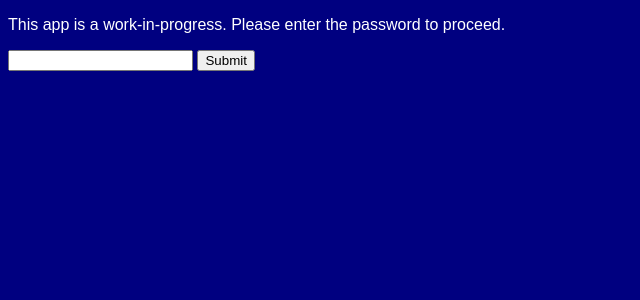
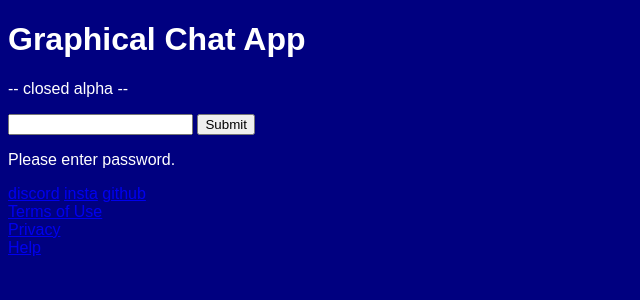
Before and after one commit to tashhhh4/graphicalchat, a Django app: page /authentication/alpha-password/ in a window 1280 px wide. Shown: the top 300 px of the page, without its empty margins (0-640 px from the left). Run offline with Django 5.2, Linux system fonts and the light colour scheme.

Commit message:
password lock screen also on login app theme.

```diff
--- a/app/gclogin/templates/gclogin/alpha_password_lock.html
+++ b/app/gclogin/templates/gclogin/alpha_password_lock.html
@@ -1,13 +1,8 @@
-{% load static %}
-<!DOCTYPE html>
-<html lang="en">
-<head>
-    <meta charset="UTF-8">
-    <meta name="viewport" content="width=device-width, initial-scale=1.0">
-    <link rel="stylesheet" href="{% static 'gclogin/gclogin.css' %}">
-    <title>Graphical Chat - Temporary Password Page to Keep Out the Bad Guys</title>
-</head>
-<body>
+{% extends 'gclogin/base.html' %}
+
+{% block title %}Graphical Chat App - Temporary password page to keep out the bad guys{% endblock %}
+
+{% block main %}
 
   <!-- Django Middleware Messages -->
  {% if messages %}
@@ -19,14 +14,13 @@
   {% endfor %}
  {% endif %}
 
-  <!-- Prompt -->
-  <p>This app is a work-in-progress. Please enter the password to proceed.</p>
-
-  <form action="{% url 'unlockAlphaPassword' %}" method="post">
+  <form class="yellow-form" action="{% url 'unlockAlphaPassword' %}" method="post">
     {% csrf_token %}
-    <input type="password" name="password">
-    <input type="submit">
+    <h1>Graphical Chat App</h1>
+    <p class="subtitle">-- closed alpha --</p>
+    <input id="password_input" type="password" name="password">
+    <input type="submit" value="Submit" class="red-submit">
+    <p class="red-help-text">Please enter password.</p>
   </form>
 
-</body>
-</html>
+{% endblock %}
--- a/app/gclogin/templates/gclogin/base.html
+++ b/app/gclogin/templates/gclogin/base.html
@@ -1,8 +1,10 @@
+{% load static %}
 <!DOCTYPE html>
 <html lang="en">
 <head>
   <meta charset="UTF-8">
   <meta name="viewport" content="width=device-width, initial-scale=1.0">
+  <link rel="stylesheet" href="{% static 'gclogin/gclogin.css' %}">
   <title>{% block title %}[login base template]{% endblock %}</title>
 </head>
 <body>
```
